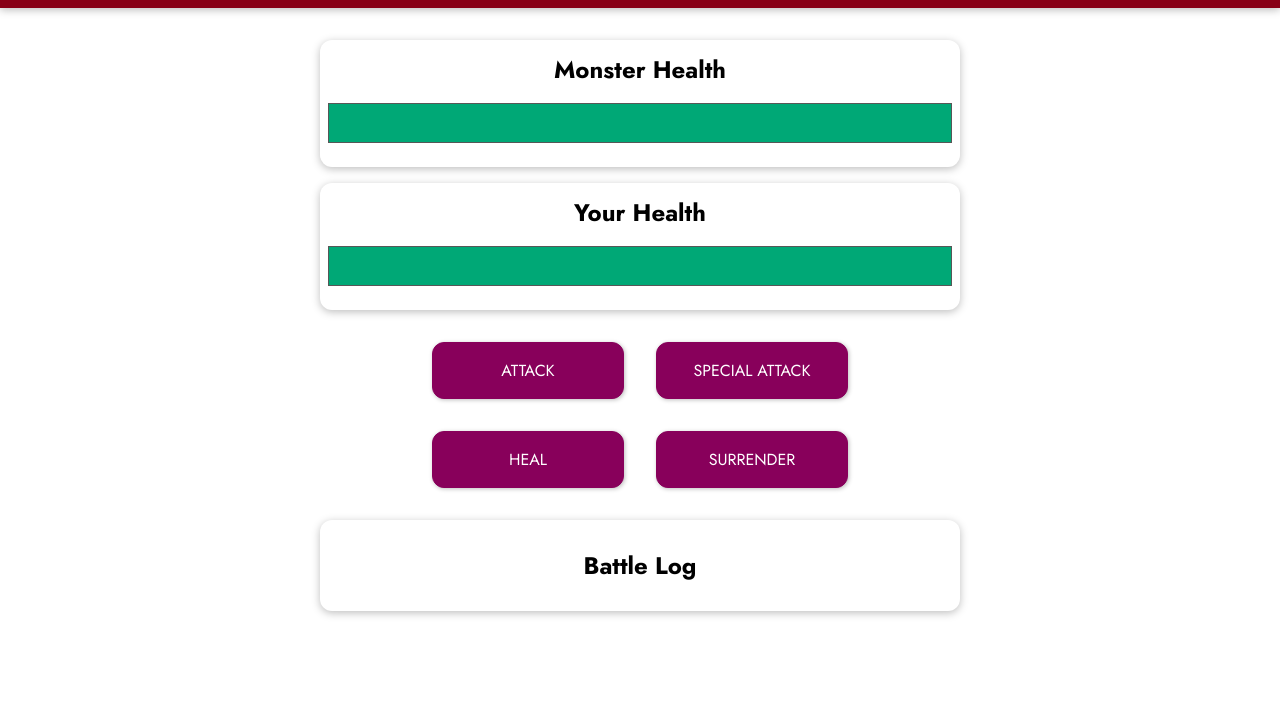
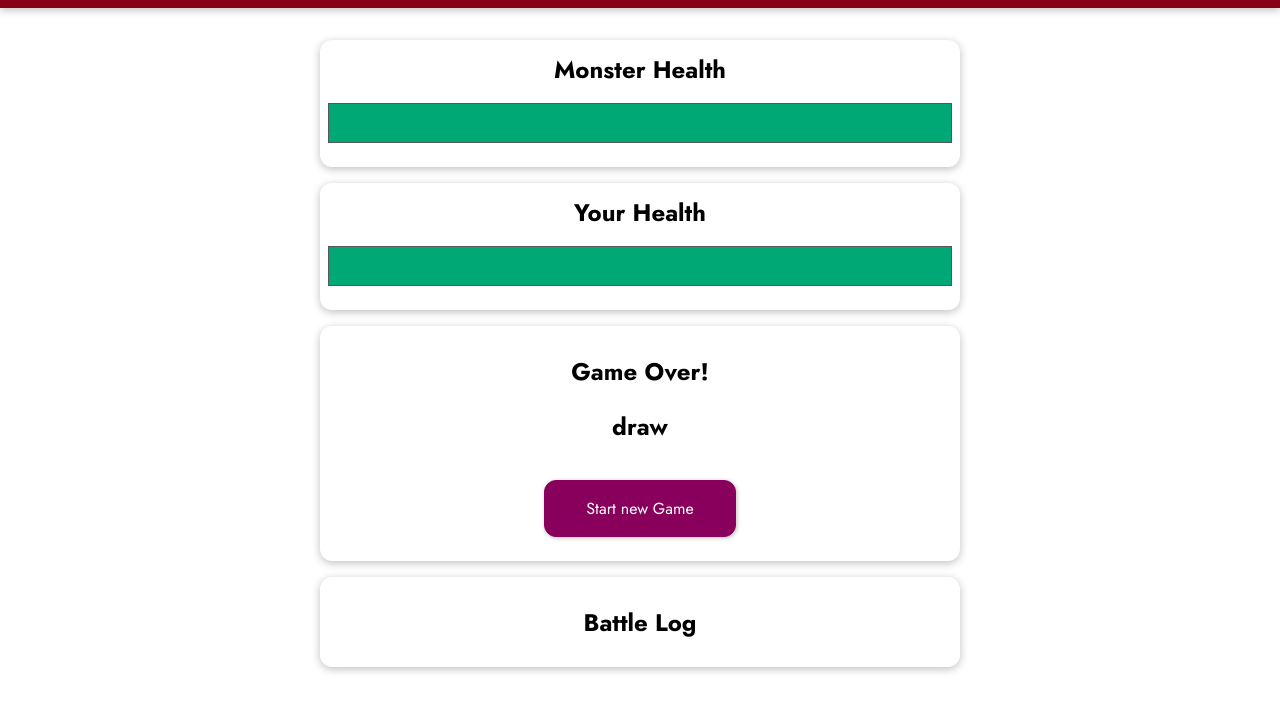
Before and after one commit to Abilxty/vueMonsterSlyer, a plain HTML site: page index.html in a window 1280 px wide. Both pictures are taken after a click on the button "SURRENDER". Shown: the part 97-800 px from the top of the page. Drawn offline with nearby package versions, Linux system fonts and the light colour scheme.

Commit message:
fixed a bug regarding win message

```diff
--- a/app.js
+++ b/app.js
@@ -31,7 +31,7 @@ const app = Vue.createApp({
       }
     },
     monsterHealth(value) {
-      if (value <= 0 && this.monsterHealth <= 0) {
+      if (value <= 0 && this.playerHealth <= 0) {
         this.winner = "draw";
       } else if (value <= 0) {
         this.winner = "player";
@@ -39,6 +39,9 @@ const app = Vue.createApp({
     },
   },
   methods: {
+    surrender() {
+      this.winner = "monster";
+    },
     startGame() {
       this.winner = null;
       this.currentRound = 0;
--- a/index.html
+++ b/index.html
@@ -35,13 +35,13 @@
         <h2 v-else>draw</h2>
         <button @click="startGame">Start new Game</button>
       </section>
-      <section id="controls">
+      <section id="controls" v-if="winner === null">
         <button @click="attackMonster">ATTACK</button>
         <button :disabled="mayUseSpecialAttack" @click="specialAttack">
           SPECIAL ATTACK
         </button>
         <button @click="healPlayer">HEAL</button>
-        <button>SURRENDER</button>
+        <button @click="surrender">SURRENDER</button>
       </section>
       <section id="log" class="container">
         <h2>Battle Log</h2>
```
